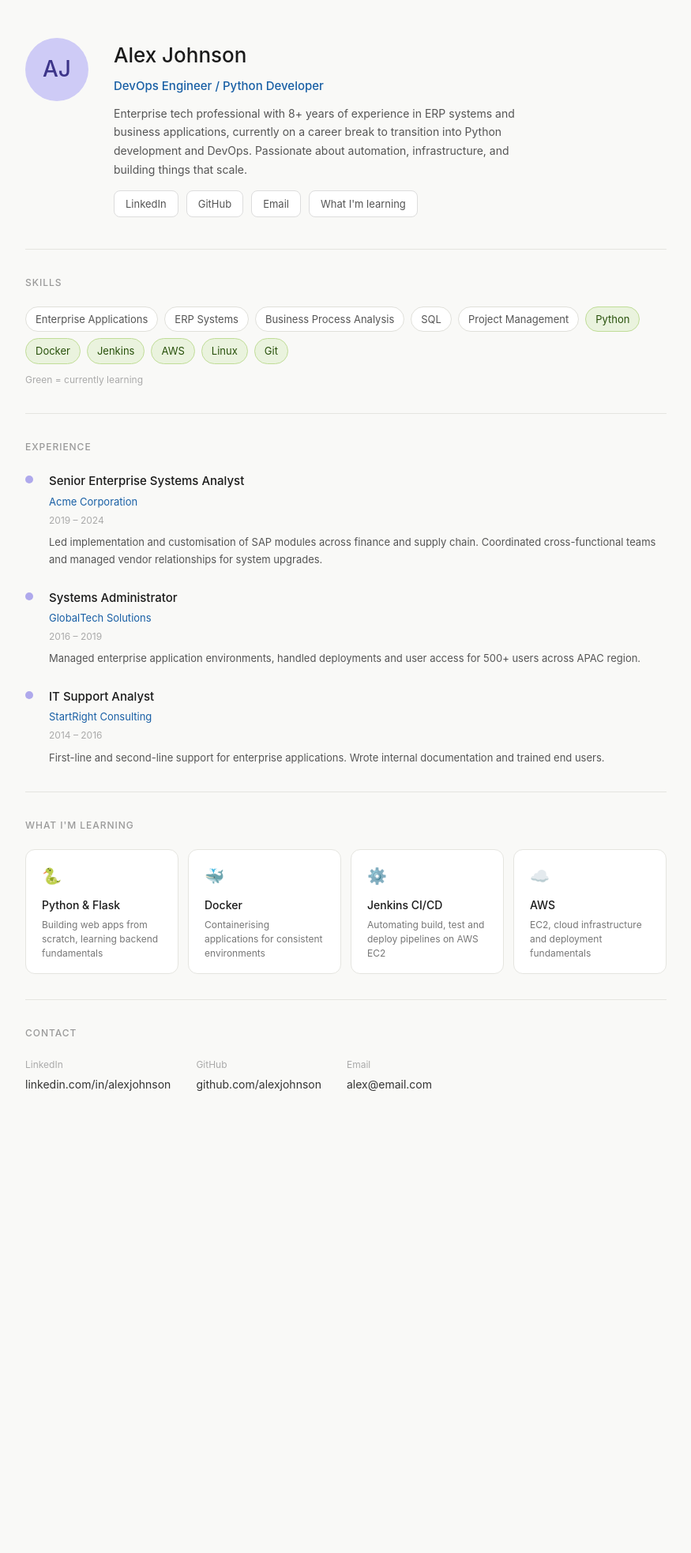
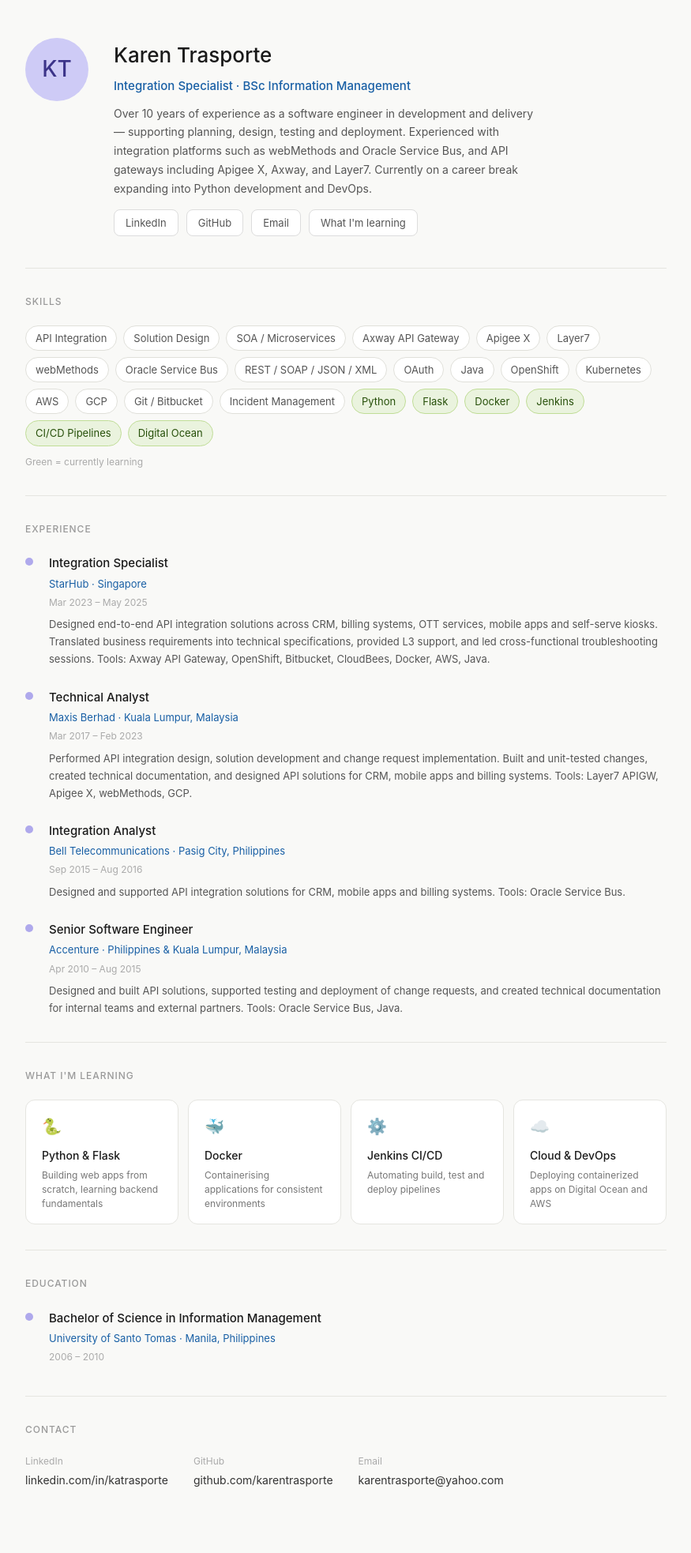
Before and after one commit to karentrasporte/myprofile, a Python web app: template app/templates/index.html in a window 1280 px wide. Shown: the whole page at 79% size, without its empty margins (202-1077 px from the left). Before the commit the page ends 1381 px from the top, so only its background shows below. Run offline with Jinja, Linux system fonts and the light colour scheme; the template is opened without the code that fills it, so the values that code supplies are empty.

Commit message:
Updated details to my details

```diff
--- a/app/templates/index.html
+++ b/app/templates/index.html
@@ -3,7 +3,7 @@
 <head>
   <meta charset="UTF-8" />
   <meta name="viewport" content="width=device-width, initial-scale=1.0" />
-  <title>Alex Johnson — Profile</title>
+  <title>Karen Trasporte — Profile</title>
   <style>
     *, *::before, *::after { box-sizing: border-box; margin: 0; padding: 0; }
 
@@ -229,19 +229,21 @@
 
     <!-- Hero -->
     <div class="hero">
-      <div class="avatar">AJ</div>
+      <div class="avatar">KT</div>
       <div class="hero-text">
-        <h1>Alex Johnson</h1>
-        <div class="title">DevOps Engineer / Python Developer</div>
+        <h1>Karen Trasporte</h1>
+        <div class="title">Integration Specialist · BSc Information Management</div>
         <div class="bio">
-          Enterprise tech professional with 8+ years of experience in ERP systems and business applications,
-          currently on a career break to transition into Python development and DevOps. Passionate about
-          automation, infrastructure, and building things that scale.
+          Over 10 years of experience as a software engineer in development and delivery —
+          supporting planning, design, testing and deployment. Experienced with integration
+          platforms such as webMethods and Oracle Service Bus, and API gateways including
+          Apigee X, Axway, and Layer7. Currently on a career break expanding into Python
+          development and DevOps.
         </div>
         <div class="links">
-          <a href="https://linkedin.com/in/alexjohnson" target="_blank">LinkedIn</a>
-          <a href="https://github.com/alexjohnson" target="_blank">GitHub</a>
-          <a href="mailto:alex@email.com">Email</a>
+          <a href="https://www.linkedin.com/in/katrasporte" target="_blank">LinkedIn</a>
+          <a href="https://github.com/karentrasporte" target="_blank">GitHub</a>
+          <a href="mailto:karentrasporte@yahoo.com">Email</a>
           <a href="/learning">What I'm learning</a>
         </div>
       </div>
@@ -251,17 +253,29 @@
     <div class="section">
       <div class="section-title">Skills</div>
       <div class="skills-grid">
-        <span class="skill-tag">Enterprise Applications</span>
-        <span class="skill-tag">ERP Systems</span>
-        <span class="skill-tag">Business Process Analysis</span>
-        <span class="skill-tag">SQL</span>
-        <span class="skill-tag">Project Management</span>
+        <span class="skill-tag">API Integration</span>
+        <span class="skill-tag">Solution Design</span>
+        <span class="skill-tag">SOA / Microservices</span>
+        <span class="skill-tag">Axway API Gateway</span>
+        <span class="skill-tag">Apigee X</span>
+        <span class="skill-tag">Layer7</span>
+        <span class="skill-tag">webMethods</span>
+        <span class="skill-tag">Oracle Service Bus</span>
+        <span class="skill-tag">REST / SOAP / JSON / XML</span>
+        <span class="skill-tag">OAuth</span>
+        <span class="skill-tag">Java</span>
+        <span class="skill-tag">OpenShift</span>
+        <span class="skill-tag">Kubernetes</span>
+        <span class="skill-tag">AWS</span>
+        <span class="skill-tag">GCP</span>
+        <span class="skill-tag">Git / Bitbucket</span>
+        <span class="skill-tag">Incident Management</span>
         <span class="skill-tag new">Python</span>
+        <span class="skill-tag new">Flask</span>
         <span class="skill-tag new">Docker</span>
         <span class="skill-tag new">Jenkins</span>
-        <span class="skill-tag new">AWS</span>
-        <span class="skill-tag new">Linux</span>
-        <span class="skill-tag new">Git</span>
+        <span class="skill-tag new">CI/CD Pipelines</span>
+        <span class="skill-tag new">Digital Ocean</span>
       </div>
       <p class="skills-note">Green = currently learning</p>
     </div>
@@ -273,35 +287,52 @@
       <div class="exp-item">
         <div class="exp-dot"></div>
         <div class="exp-content">
-          <h3>Senior Enterprise Systems Analyst</h3>
-          <div class="company">Acme Corporation</div>
-          <div class="dates">2019 – 2024</div>
-          <p>Led implementation and customisation of SAP modules across finance and supply chain.
-             Coordinated cross-functional teams and managed vendor relationships for system upgrades.</p>
+          <h3>Integration Specialist</h3>
+          <div class="company">StarHub · Singapore</div>
+          <div class="dates">Mar 2023 – May 2025</div>
+          <p>Designed end-to-end API integration solutions across CRM, billing systems, OTT services,
+             mobile apps and self-serve kiosks. Translated business requirements into technical
+             specifications, provided L3 support, and led cross-functional troubleshooting sessions.
+             Tools: Axway API Gateway, OpenShift, Bitbucket, CloudBees, Docker, AWS, Java.</p>
         </div>
       </div>
 
       <div class="exp-item">
         <div class="exp-dot"></div>
         <div class="exp-content">
-          <h3>Systems Administrator</h3>
-          <div class="company">GlobalTech Solutions</div>
-          <div class="dates">2016 – 2019</div>
-          <p>Managed enterprise application environments, handled deployments and user access
-             for 500+ users across APAC region.</p>
+          <h3>Technical Analyst</h3>
+          <div class="company">Maxis Berhad · Kuala Lumpur, Malaysia</div>
+          <div class="dates">Mar 2017 – Feb 2023</div>
+          <p>Performed API integration design, solution development and change request implementation.
+             Built and unit-tested changes, created technical documentation, and designed API solutions
+             for CRM, mobile apps and billing systems.
+             Tools: Layer7 APIGW, Apigee X, webMethods, GCP.</p>
         </div>
       </div>
 
       <div class="exp-item">
         <div class="exp-dot"></div>
         <div class="exp-content">
-          <h3>IT Support Analyst</h3>
-          <div class="company">StartRight Consulting</div>
-          <div class="dates">2014 – 2016</div>
-          <p>First-line and second-line support for enterprise applications. Wrote internal
-             documentation and trained end users.</p>
+          <h3>Integration Analyst</h3>
+          <div class="company">Bell Telecommunications · Pasig City, Philippines</div>
+          <div class="dates">Sep 2015 – Aug 2016</div>
+          <p>Designed and supported API integration solutions for CRM, mobile apps and billing systems.
+             Tools: Oracle Service Bus.</p>
         </div>
       </div>
+
+      <div class="exp-item">
+        <div class="exp-dot"></div>
+        <div class="exp-content">
+          <h3>Senior Software Engineer</h3>
+          <div class="company">Accenture · Philippines & Kuala Lumpur, Malaysia</div>
+          <div class="dates">Apr 2010 – Aug 2015</div>
+          <p>Designed and built API solutions, supported testing and deployment of change requests,
+             and created technical documentation for internal teams and external partners.
+             Tools: Oracle Service Bus, Java.</p>
+        </div>
+      </div>
+
     </div>
 
     <!-- What I'm Learning -->
@@ -321,12 +352,25 @@
         <div class="learning-card">
           <div class="icon">⚙️</div>
           <h4>Jenkins CI/CD</h4>
-          <p>Automating build, test and deploy pipelines on AWS EC2</p>
+          <p>Automating build, test and deploy pipelines</p>
         </div>
         <div class="learning-card">
           <div class="icon">☁️</div>
-          <h4>AWS</h4>
-          <p>EC2, cloud infrastructure and deployment fundamentals</p>
+          <h4>Cloud & DevOps</h4>
+          <p>Deploying containerized apps on Digital Ocean and AWS</p>
+        </div>
+      </div>
+    </div>
+
+    <!-- Education -->
+    <div class="section">
+      <div class="section-title">Education</div>
+      <div class="exp-item">
+        <div class="exp-dot"></div>
+        <div class="exp-content">
+          <h3>Bachelor of Science in Information Management</h3>
+          <div class="company">University of Santo Tomas · Manila, Philippines</div>
+          <div class="dates">2006 – 2010</div>
         </div>
       </div>
     </div>
@@ -337,15 +381,15 @@
       <div class="contact-row">
         <div class="contact-item">
           <span>LinkedIn</span>
-          linkedin.com/in/alexjohnson
+          linkedin.com/in/katrasporte
         </div>
         <div class="contact-item">
           <span>GitHub</span>
-          github.com/alexjohnson
+          github.com/karentrasporte
         </div>
         <div class="contact-item">
           <span>Email</span>
-          alex@email.com
+          karentrasporte@yahoo.com
         </div>
       </div>
     </div>
```
